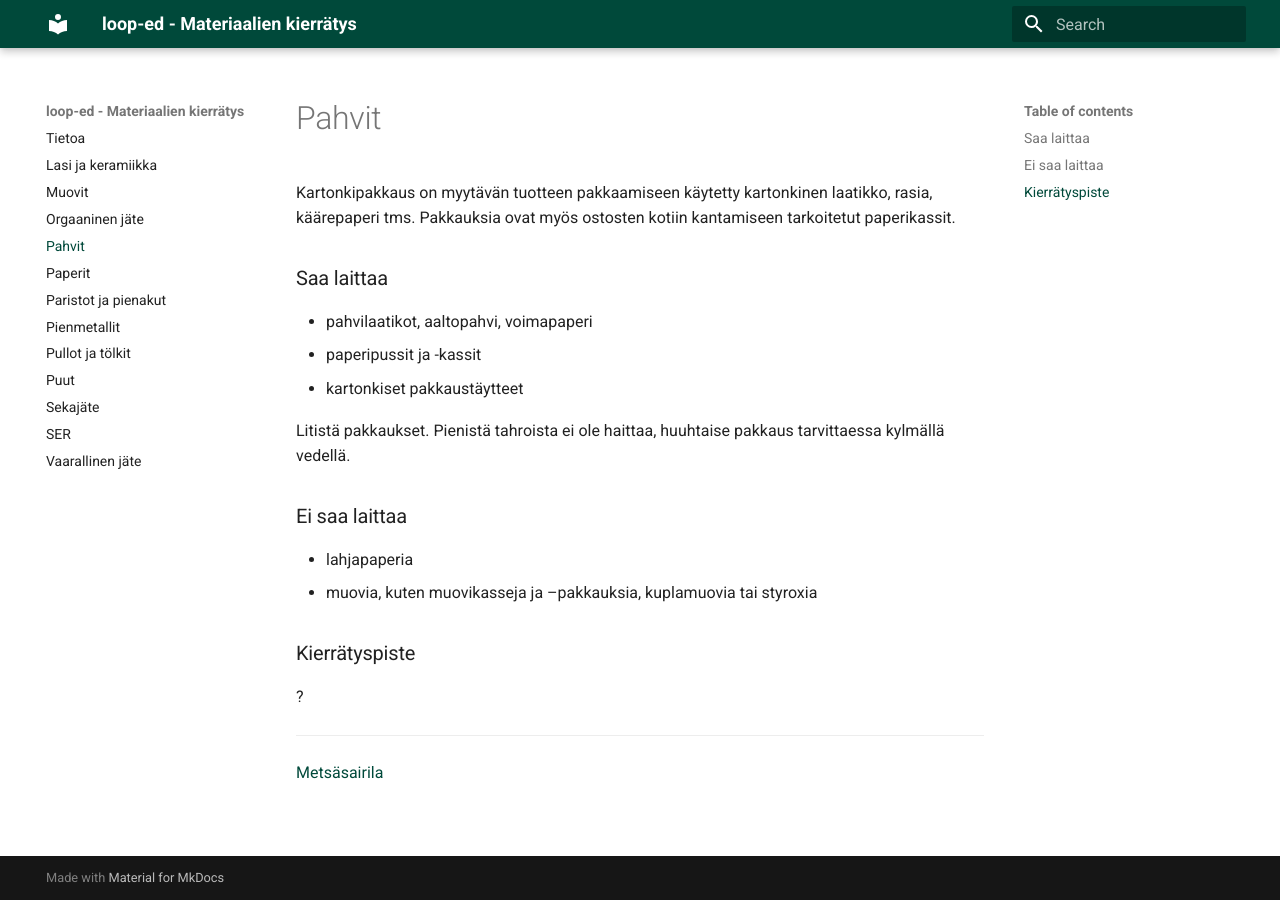
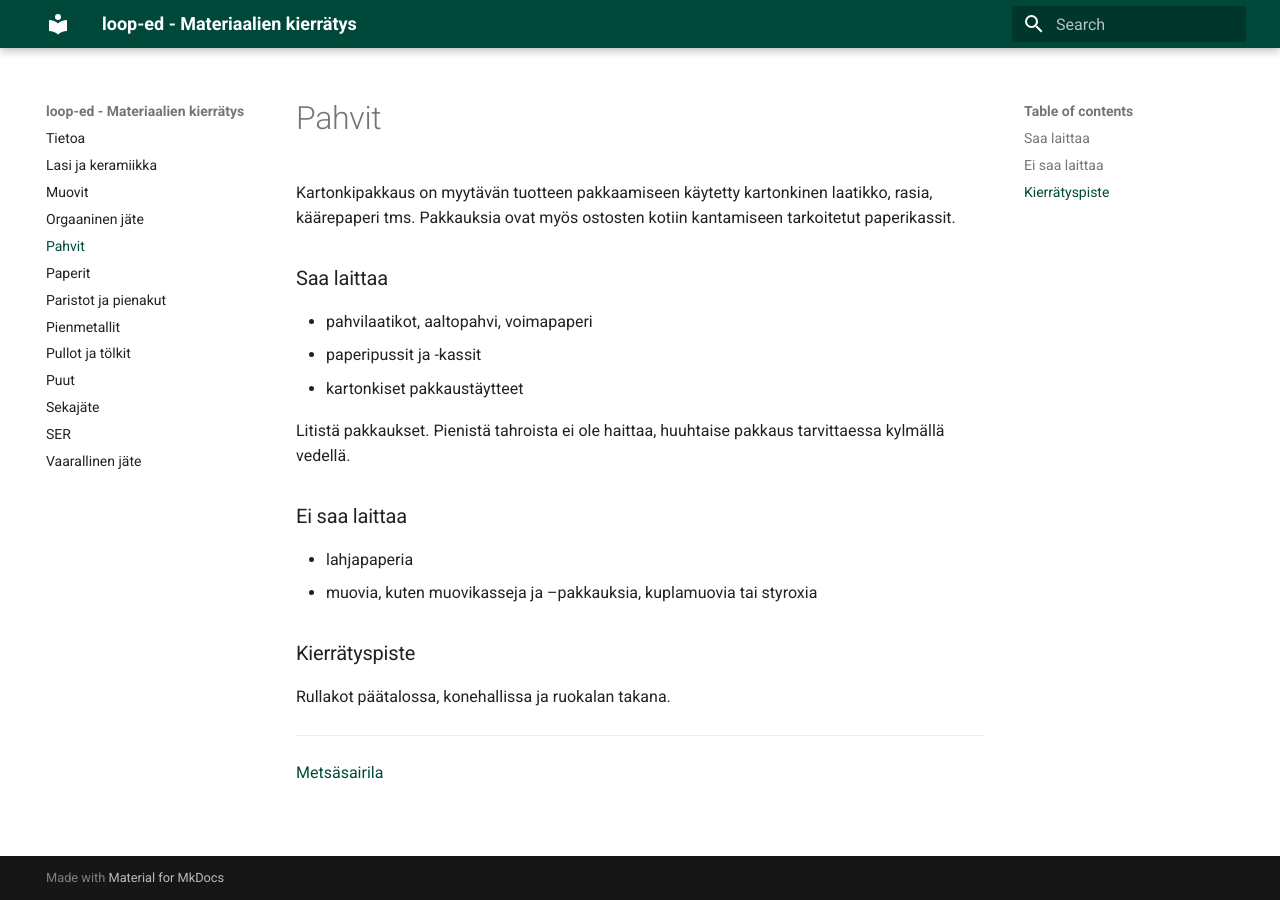
Before and after one commit to vt13op/loop-ed, an MkDocs documentation site: the page built from docs/pahvit.md, in a window 1280 px wide. Built offline with MkDocs 1.6.1 and Material for MkDocs 9.7.7, drawn with Linux system fonts in a browser that asks for light colours.

Commit message:
Update pahvit.md

```diff
--- a/docs/pahvit.md
+++ b/docs/pahvit.md
@@ -16,8 +16,7 @@ Litistä pakkaukset. Pienistä tahroista ei ole haittaa, huuhtaise pakkaus tarvi
 
 ### Kierrätyspiste
 
-?
-
+Rullakot päätalossa, konehallissa ja ruokalan takana.
 
 ---
 
```
